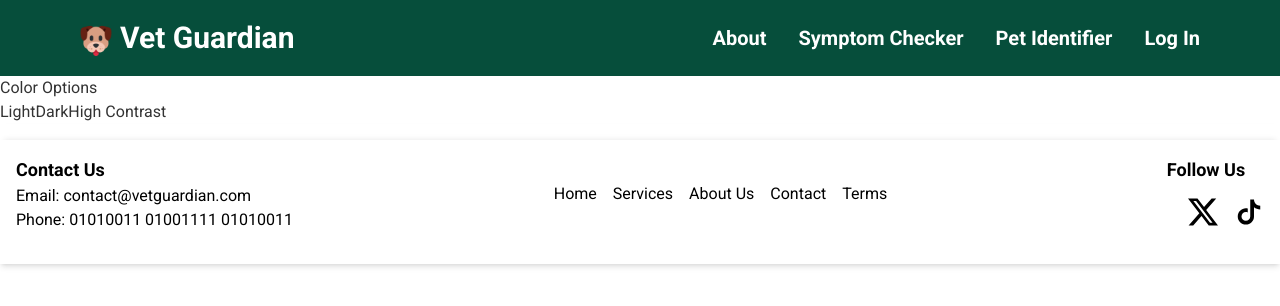
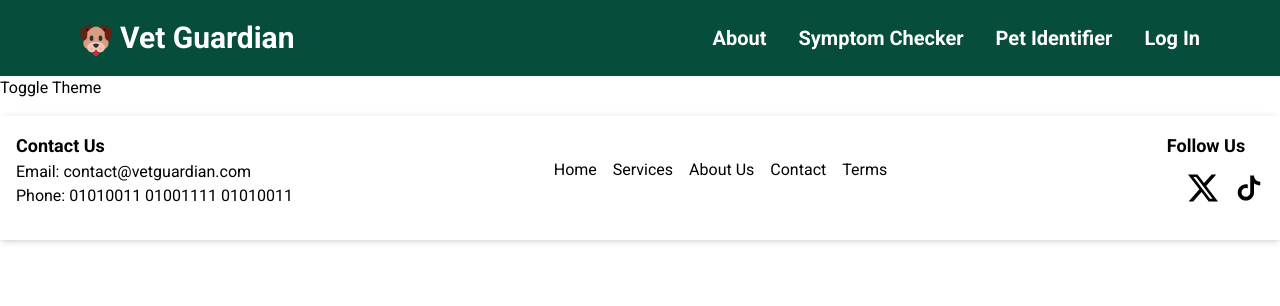
Before and after one commit to Dan-Livermore/Uni-VetGuardianYear3, a React (Vite) app in the folder client/: page /colour-themes in a window 1280 px wide. Shown: the top 306 px of the page. Built offline with nearby package versions, Linux system fonts and the light colour scheme; some icons are missing.

Commit message:
Attempted themes with little success

```diff
--- a/client/src/index.css
+++ b/client/src/index.css
@@ -4,39 +4,26 @@
 @import 'tailwindcss/components';
 @import 'tailwindcss/utilities';
 
-/* Light Theme Styles */
-.theme-light {
-  /* Define light theme styles */
-  --bg-color: #ffffff;
-  --text-color: #333333;
+:root {
+  --primary-color-light: #007bff;
+  --secondary-color-light: #6c757d;
+  --background-color-light: #f8f9fa;
+
+  --primary-color-dark: #1f6feb;
+  --secondary-color-dark: #adb5bd;
+  --background-color-dark: #212529;
 }
 
-/* Dark Theme Styles */
-.theme-dark {
-  /* Define dark theme styles */
-  --bg-color: #333333;
-  --text-color: #ffffff;
+[data-theme="light"] {
+  --primary-color: var(--primary-color-light);
+  --secondary-color: var(--secondary-color-light);
+  --background-color: var(--background-color-light);
 }
 
-/* High Contrast Theme Styles */
-.theme-high-contrast {
-  /* Define high contrast theme styles */
-  --bg-color: #000000;
-  --text-color: #ffffff;
+[data-theme="dark"] {
+  --primary-color: var(--primary-color-dark);
+  --secondary-color: var(--secondary-color-dark);
+  --background-color: var(--background-color-dark);
 }
 
-/* Apply theme-specific styles to body */
-body.theme-light {
-  background-color: var(--bg-color);
-  color: var(--text-color);
-}
-
-body.theme-dark {
-  background-color: var(--bg-color);
-  color: var(--text-color);
-}
-
-body.theme-high-contrast {
-  background-color: var(--bg-color);
-  color: var(--text-color);
-}
+/* Define other styles using the theme colors */
--- a/client/src/structure/ColourThemes.jsx
+++ b/client/src/structure/ColourThemes.jsx
@@ -1,34 +1,12 @@
-import React, { useState, useEffect } from 'react';
+// App.js
+import React from 'react';
+import ThemeSwitcher from '../themes/ThemeSwitcher';
+import "../index.css";
 
 const ColourThemes = () => {
-  const [colorTheme, setColorTheme] = useState('light');
-
-  useEffect(() => {
-    // Save the selected theme in local storage for persistence
-    localStorage.setItem('colorTheme', colorTheme);
-    // Apply selected color theme when theme changes
-    applyTheme(colorTheme);
-  }, [colorTheme]);
-
-  const applyTheme = (theme) => {
-    // Remove existing theme classes from body
-    document.body.classList.remove('theme-light', 'theme-dark', 'theme-high-contrast');
-    // Add new theme class
-    document.body.classList.add(`theme-${theme}`);
-  };
-
-  const handleThemeChange = (theme) => {
-    setColorTheme(theme);
-  };
-
   return (
     <div>
-      <h2>Color Options</h2>
-      <button onClick={() => handleThemeChange('light')}>Light</button>
-      <button onClick={() => handleThemeChange('dark')}>Dark</button>
-      <button onClick={() => handleThemeChange('high-contrast')}>
-        High Contrast
-      </button>
+      <ThemeSwitcher />
     </div>
   );
 };
--- /dev/null
+++ b/client/src/themes/DarkTheme.js
@@ -0,0 +1,8 @@
+const DarkTheme = {
+    backgroundColor: 'black',
+    textColor: 'white',
+    buttonBackground: 'gray-800',
+    buttonText: 'white',
+  };
+
+  export default DarkTheme;
--- /dev/null
+++ b/client/src/themes/HighContrastTheme.js
@@ -0,0 +1,8 @@
+const HighContrastTheme = {
+    backgroundColor: 'black',
+    textColor: 'white',
+    buttonBackground: 'yellow-500',
+    buttonText: 'black',
+  };
+
+export default HighContrastTheme;
--- /dev/null
+++ b/client/src/themes/LightTheme.js
@@ -0,0 +1,8 @@
+const LightTheme = {
+    Background: 'bg-white',
+    Title: 'text-3xl mb-6 font-bold text-center',
+    Button: 'bg-emerald-500 hover:bg-emerald-600 text-white font-bold text-center text-xl py-2 px-4 rounded-md my-4 w-2/3',
+    DangerButton: 'bg-red-500 hover:bg-red-600 text-white font-bold text-center text-xl py-2 px-4 rounded-md my-4 w-2/3',
+  };
+
+export default LightTheme;
--- /dev/null
+++ b/client/src/themes/ThemeSwitcher.jsx
@@ -0,0 +1,27 @@
+import React, { useState, useEffect } from 'react';
+
+const ThemeSwitcher = () => {
+  const [theme, setTheme] = useState(() => localStorage.getItem('theme') || 'light');
+
+  useEffect(() => {
+    document.documentElement.setAttribute('data-theme', theme);
+    localStorage.setItem('theme', theme);
+  }, [theme]);
+
+  const toggleTheme = () => {
+    const newTheme = theme === 'light' ? 'dark' : 'light';
+    console.log('New theme:', newTheme);
+    setTheme(newTheme);
+  };
+
+
+  return (
+    <div className="Index">
+    <button onClick={toggleTheme}>
+      Toggle Theme
+    </button>
+    </div>
+  );
+};
+
+export default ThemeSwitcher;
--- a/client/tailwind.config.js
+++ b/client/tailwind.config.js
@@ -1,7 +1,5 @@
-const defaultConfig = require('tailwindcss/defaultConfig');
-// import { defaultConfig } from 'tailwindcss/tailwind-config';
-
-module.exports = {
+/** @type {import('tailwindcss').Config} */
+export default {
   content: [
     "./index.html",
     "./src/**/*.{js,ts,jsx,tsx}",
@@ -14,6 +12,18 @@ module.exports = {
       boxShadow: {
         'inner-top': '0 -4px 6px -4px rgba(0, 0, 0, 0.1)',
       },
+      colors: {
+        light: {
+          primary: '#007bff',
+          secondary: '#6c757d',
+          background: '#f8f9fa',
+        },
+        dark: {
+          primary: '#1f6feb',
+          secondary: '#adb5bd',
+          background: '#212529',
+        },
+      },
     },
   },
   variants: {
```
